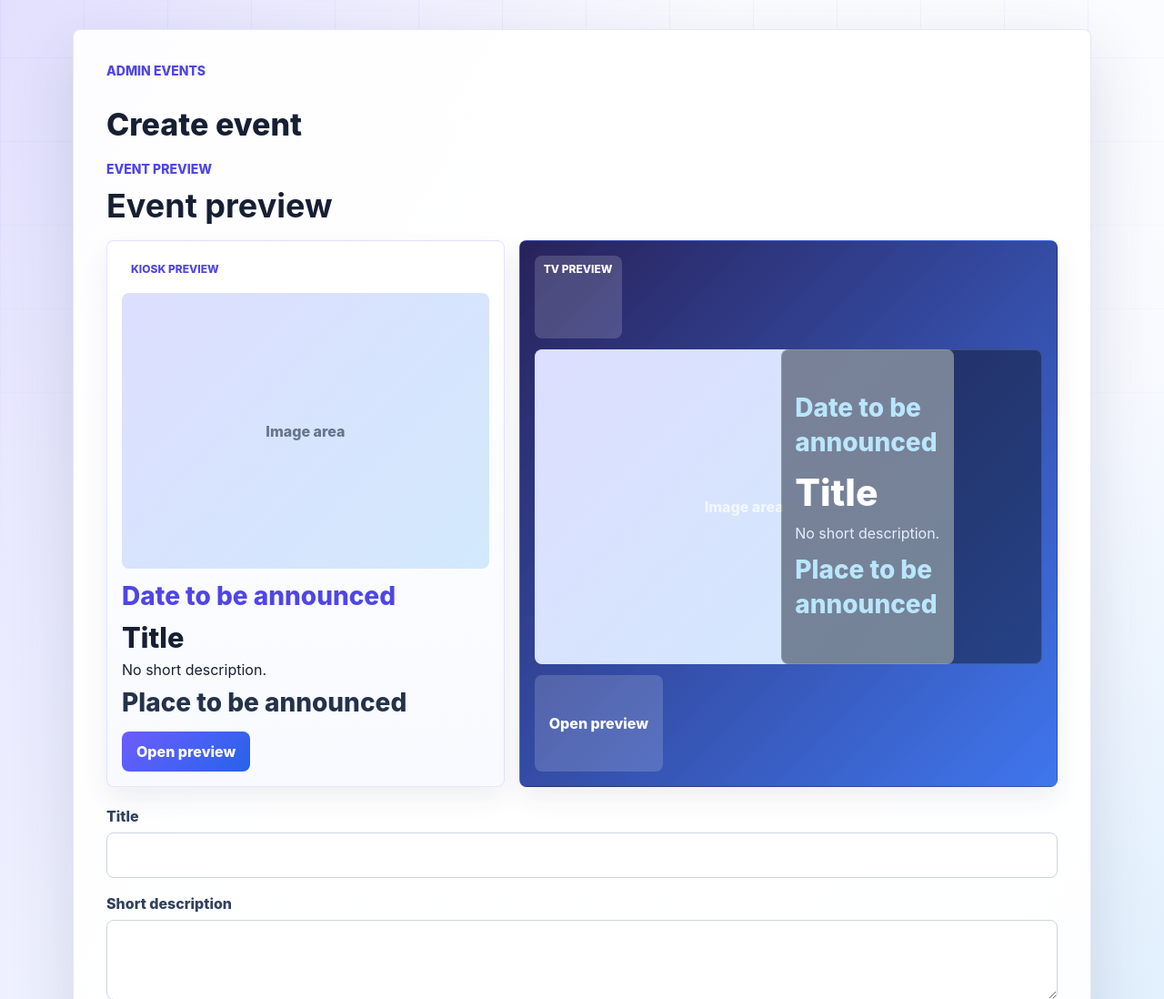
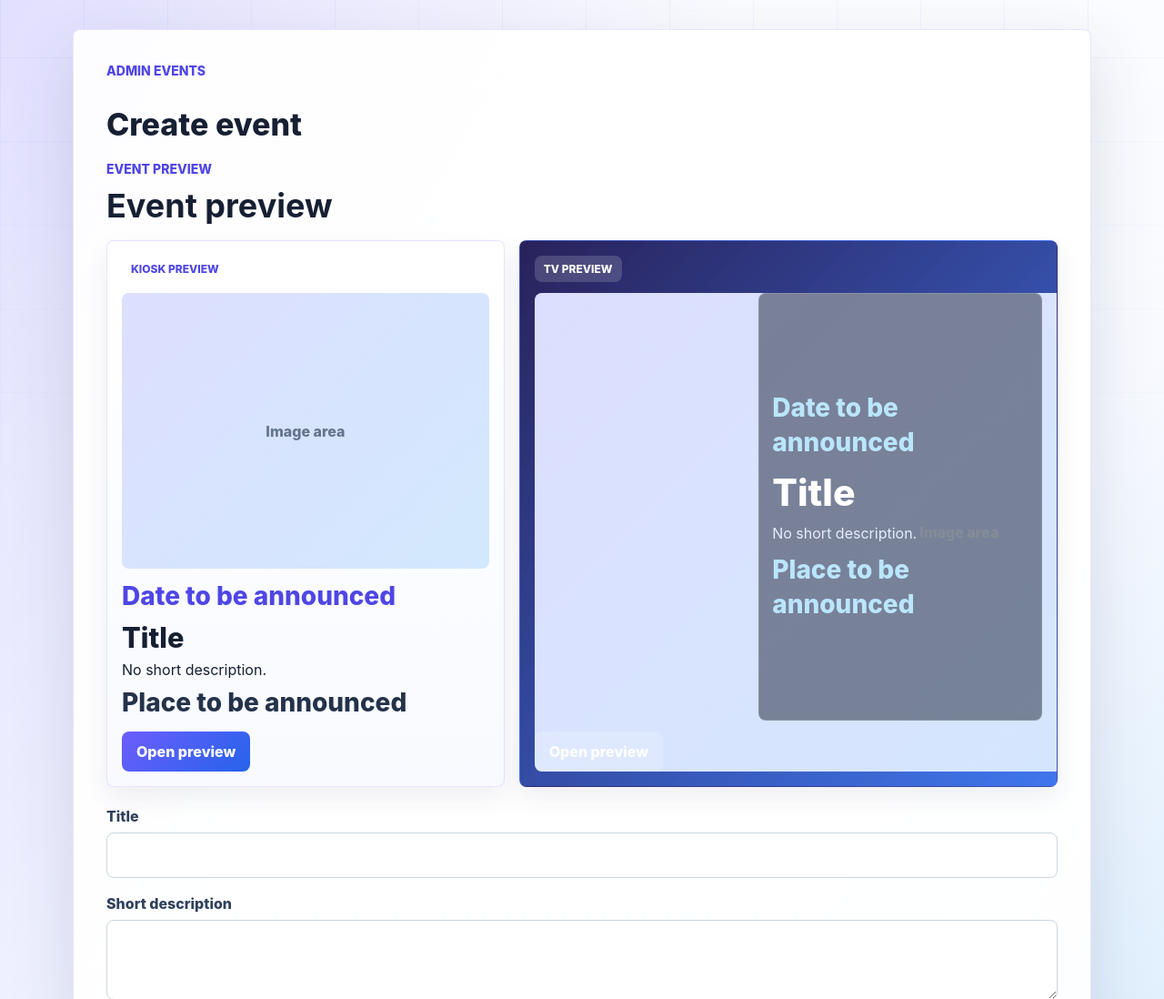
Before and after one commit to German7464/Kiosk_v001, a Flask app: page /admin/events/create in a window 1280 px wide. Shown: the top 1098 px of the page at 91% size. Run offline with Flask 3, Linux system fonts and the light colour scheme; the visitor is signed in with stand-in values (Sample User, id 1); data comes from the database, SQL or seed files in the repository.

Commit message:
Stabilize admin preview thumbnails

```diff
--- a/kiosk/static/css/base.css
+++ b/kiosk/static/css/base.css
@@ -867,6 +867,7 @@ h1 {
     display: grid;
     gap: 12px;
     min-width: 0;
+    overflow: hidden;
     padding: 16px;
     border: 1px solid rgba(109, 93, 252, 0.16);
     border-radius: 8px;
@@ -886,6 +887,7 @@ h1 {
     font-size: clamp(22px, 2.4vw, 32px);
     line-height: 1.14;
     font-weight: 800;
+    min-width: 0;
 }
 
 .admin-event-preview__open {
@@ -914,22 +916,35 @@ h1 {
 }
 
 .admin-event-preview--kiosk {
+    grid-template-areas:
+        "label"
+        "media"
+        "text"
+        "open";
+    grid-template-rows: auto auto minmax(0, 1fr) auto;
     background:
         linear-gradient(180deg, #ffffff, #f8faff);
 }
 
 .admin-event-preview--tv {
     align-items: stretch;
+    grid-template-areas:
+        "label label"
+        "media text"
+        "media open";
+    grid-template-columns: minmax(132px, 42%) minmax(0, 1fr);
+    grid-template-rows: auto minmax(0, 1fr) auto;
     color: #f8fbff;
     background:
         linear-gradient(135deg, rgba(32, 25, 84, 0.96), rgba(37, 99, 235, 0.88));
 }
 
 .admin-event-preview--full.admin-event-preview--tv {
-    grid-template-columns: minmax(160px, 0.95fr) minmax(0, 1.05fr);
+    grid-template-columns: minmax(180px, 42%) minmax(0, 1fr);
 }
 
 .admin-event-preview--compact {
+    gap: 10px;
     min-height: 260px;
     cursor: pointer;
     text-align: left;
@@ -953,10 +966,16 @@ h1 {
     background: rgba(255, 255, 255, 0.16);
 }
 
+.admin-event-preview__label {
+    grid-area: label;
+}
+
 .admin-event-preview__text {
     display: grid;
     gap: 8px;
-    min-width: 0;
+    grid-area: text;
+    min-width: 0;
+    overflow: hidden;
 }
 
 .admin-event-preview--tv .admin-event-preview__text {
@@ -1002,6 +1041,7 @@ h1 {
 .admin-event-preview__media {
     display: grid;
     place-items: center;
+    grid-area: media;
     aspect-ratio: 4 / 3;
     min-width: 0;
     min-height: 160px;
@@ -1030,6 +1071,11 @@ h1 {
     background-size: cover;
 }
 
+.admin-event-preview--full.admin-event-preview--tv .admin-event-preview__media {
+    aspect-ratio: 16 / 9;
+    min-height: 180px;
+}
+
 .admin-event-preview__media img {
     width: 100%;
     height: 100%;
@@ -1050,6 +1096,10 @@ h1 {
 
 .admin-event-preview--tv .admin-event-preview__media span {
     color: rgba(248, 251, 255, 0.8);
+}
+
+.admin-event-preview__open {
+    grid-area: open;
 }
 
 .admin-event-preview__placeholder {
```
Also changed, not shown: other parts of kiosk/static/css/base.css (+24 -6 lines), docs/CHANGELOG.md, kiosk/features/admin/README.md.
